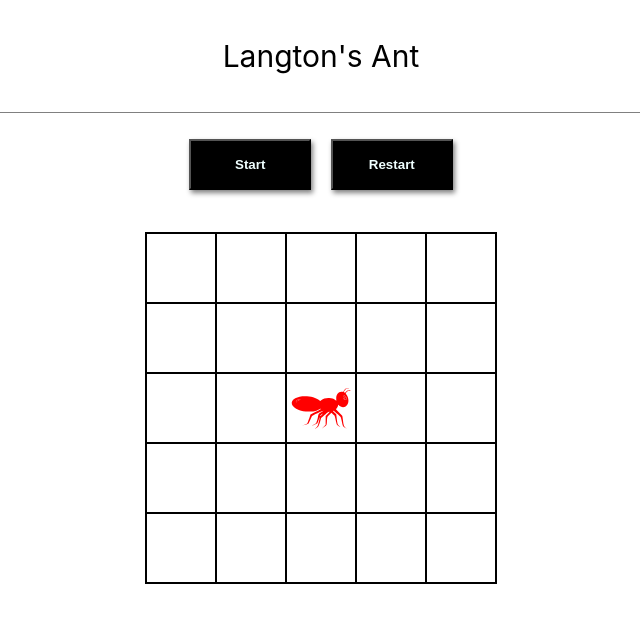
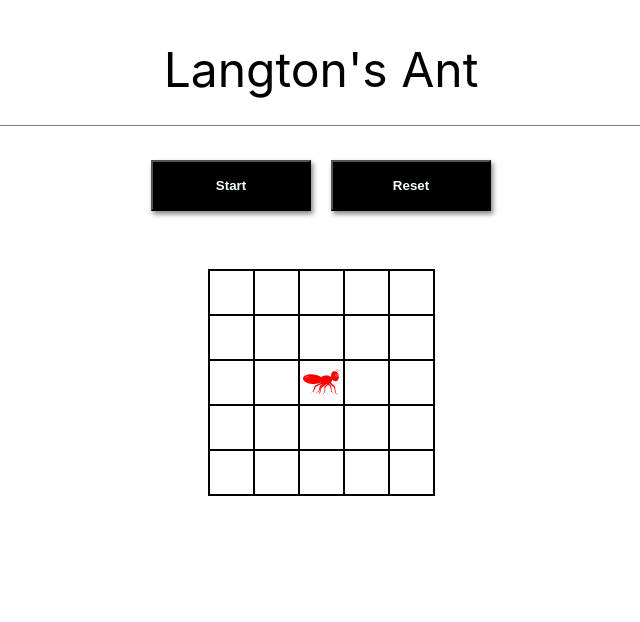
Before and after one commit to natasha-mann/langtons-ant, a Vue app: page / in a window 1280 px wide. Shown: the top 622 px of the page, without its empty margins (319-959 px from the left). Built offline with nearby package versions, Linux system fonts and the light colour scheme.

Commit message:
refactor

```diff
--- a/src/App.vue
+++ b/src/App.vue
@@ -4,15 +4,15 @@
     <button class="start-btn" :class="{ inPlay }" @click="toggleInPlay">
       {{ inPlay ? "Pause" : "Start" }}
     </button>
-    <button class="start-btn" @click="restartGame">Restart</button>
+    <button class="start-btn" @click="resetGame">Reset</button>
   </div>
   <div class="grid-container">
     <Grid :inPlay="inPlay" @endGame="() => (gameOver = true)" />
     <div v-if="gameOver" class="game-over">
       <h3 class="game-over-text">
-        Oh no! The grid is too big! Hit restart to play again.
+        Oh no! The grid is too big! Hit reset to play again.
       </h3>
-      <button class="restart-btn" @click="restartGame">RESTART!</button>
+      <button class="reset-btn" @click="resetGame">RESET!</button>
     </div>
   </div>
 </template>
@@ -28,7 +28,7 @@ const toggleInPlay = () => {
 
 const gameOver = ref(false);
 
-const restartGame = () => {
+const resetGame = () => {
   window.location.reload();
 };
 </script>
@@ -38,17 +38,18 @@ const restartGame = () => {
   border-bottom: grey 1px solid;
   display: flex;
   justify-content: center;
-  padding-bottom: 2rem;
+  padding-bottom: 1rem;
+  font-size: 1.5rem;
 }
 
 .btn-container {
   display: flex;
   justify-content: center;
-  margin-top: 1rem;
+  margin-top: 1.5rem;
 }
 
 .start-btn {
-  width: 10%;
+  width: 10rem;
   margin: 10px;
   padding: 1rem 1.5rem;
   background-color: black;
@@ -58,7 +59,7 @@ const restartGame = () => {
 }
 
 .start-btn:hover,
-.restart-btn:hover {
+.reset-btn:hover {
   cursor: pointer;
   color: black;
   background-color: azure;
@@ -72,7 +73,7 @@ const restartGame = () => {
   display: flex;
   justify-content: center;
   align-content: center;
-  margin-top: 2rem;
+  margin-top: 3rem;
   margin-bottom: 3rem;
 }
 
@@ -92,7 +93,7 @@ const restartGame = () => {
   margin-bottom: 2rem;
 }
 
-.restart-btn {
+.reset-btn {
   width: 30%;
   margin: 10px;
   padding: 1rem 1.5rem;
--- a/src/components/Grid.vue
+++ b/src/components/Grid.vue
@@ -8,8 +8,17 @@
           :data-coordinates="`${row},${col}`"
           :key="colIndex"
           :class="[
-            antDirectionClass,
-            { antSquare: antPosition.row === row && antPosition.col === col },
+            {
+              northAnt: isCurrentSquare(row, col) && antDirection === 0,
+            },
+            {
+              southAnt: isCurrentSquare(row, col) && antDirection === 180,
+            },
+            {
+              westAnt: isCurrentSquare(row, col) && antDirection === 270,
+            },
+
+            { antSquare: isCurrentSquare(row, col) },
             {
               blackSquare: blackSquares.some(
                 (obj) => obj.row === row && obj.col === col
@@ -40,18 +49,8 @@ const antPosition = ref({ row: 2, col: 2 });
 const antDirection = ref(90);
 const blackSquares = ref([]);
 
-const antDirectionClass = computed(() => {
-  switch (antDirection.value) {
-    case 0:
-      return "northAnt";
-    case 90:
-      return "eastAnt";
-    case 180:
-      return "southAnt";
-    case 270:
-      return "westAnt";
-  }
-});
+const isCurrentSquare = (row, col) =>
+  antPosition.value.row === row && antPosition.value.col === col;
 
 const rowArray = computed(() => {
   return Array.from(Array(rows.value).keys());
@@ -151,8 +150,10 @@ const moveAnt = () => {
 }
 
 .square {
-  width: 70px;
-  height: 70px;
+  width: 45px;
+  height: 45px;
+  min-width: 30px;
+  min-height: 30px;
   margin: 0;
   padding: 0;
   border: 1px solid black;
```
Also changed, not shown: 1 other file (tests, documents, lock files or other folders).
